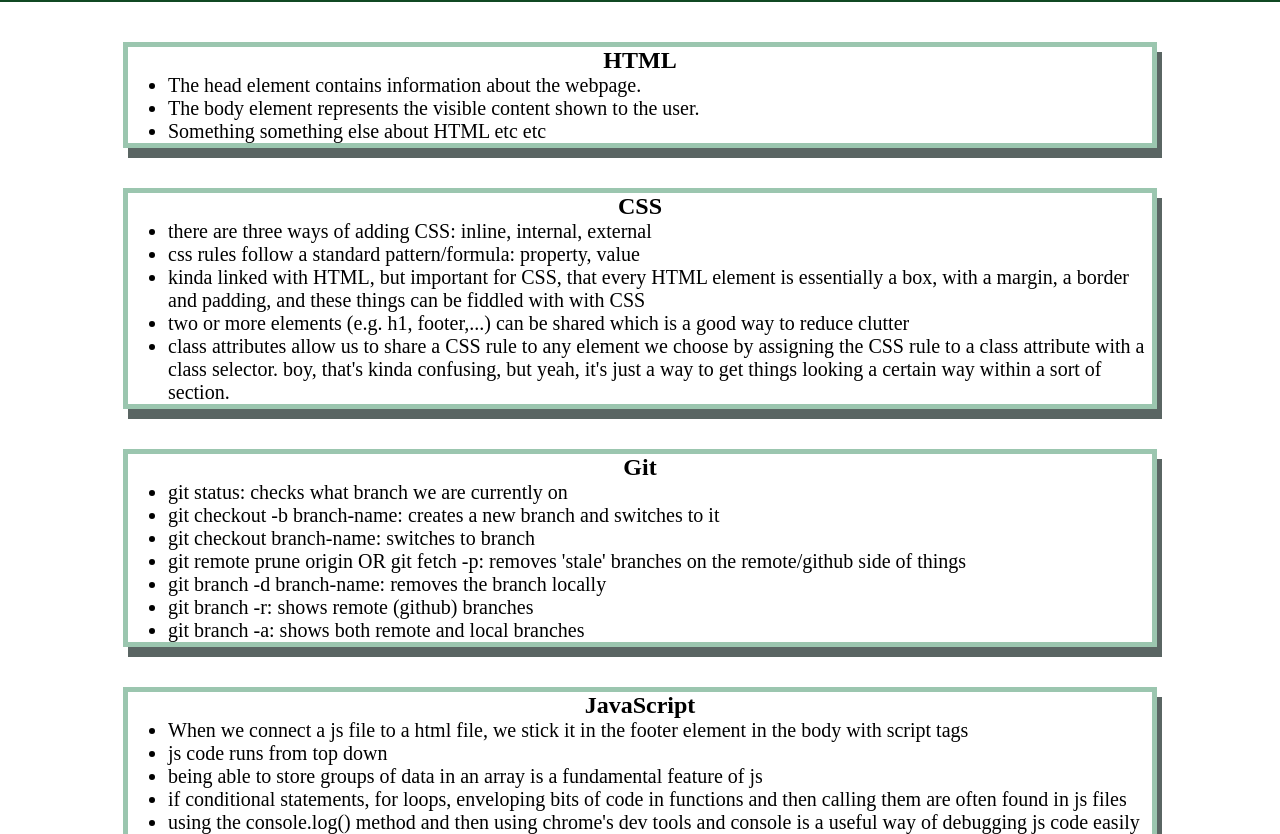
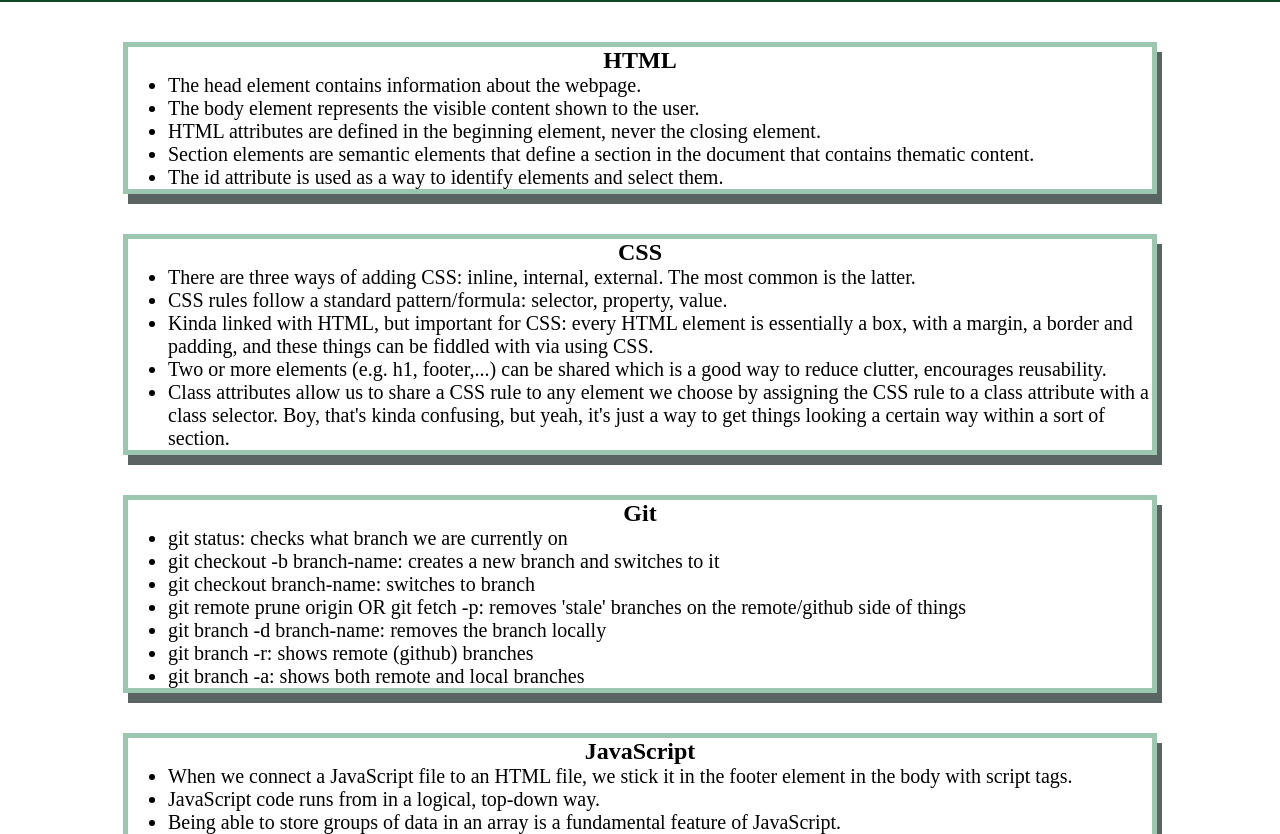
Before and after one commit to shisinbin/prework-study-guide, a plain HTML site: page index.html in a window 1280 px wide. Shown: the part 118-952 px from the top of the page. Drawn offline with Linux system fonts and the light colour scheme.

Commit message:
update project README file

```diff
--- a/index.html
+++ b/index.html
@@ -20,18 +20,20 @@
         <ul>
           <li>The head element contains information about the webpage.</li>
           <li>The body element represents the visible content shown to the user.</li>
-          <li>Something something else about HTML etc etc</li>
+          <li>HTML attributes are defined in the beginning element, never the closing element.</li>
+          <li>Section elements are semantic elements that define a section in the document that contains thematic content.</li>
+          <li>The id attribute is used as a way to identify elements and select them.</li>
         </ul>
       </section>
 
       <section class="card", id="css-section">
         <h2>CSS</h2>
         <ul>
-          <li>there are three ways of adding CSS: inline, internal, external</li>
-          <li>css rules follow a standard pattern/formula: property, value</li>
-          <li>kinda linked with HTML, but important for CSS, that every HTML element is essentially a box, with a margin, a border and padding, and these things can be fiddled with with CSS</li>
-          <li>two or more elements (e.g. h1, footer,...) can be shared which is a good way to reduce clutter</li>
-          <li>class attributes allow us to share a CSS rule to any element we choose by assigning the CSS rule to a class attribute with a class selector. boy, that's kinda confusing, but yeah, it's just a way to get things looking a certain way within a sort of section.</li>
+          <li>There are three ways of adding CSS: inline, internal, external. The most common is the latter.</li>
+          <li>CSS rules follow a standard pattern/formula: selector, property, value.</li>
+          <li>Kinda linked with HTML, but important for CSS: every HTML element is essentially a box, with a margin, a border and padding, and these things can be fiddled with via using CSS.</li>
+          <li>Two or more elements (e.g. h1, footer,...) can be shared which is a good way to reduce clutter, encourages reusability.</li>
+          <li>Class attributes allow us to share a CSS rule to any element we choose by assigning the CSS rule to a class attribute with a class selector. Boy, that's kinda confusing, but yeah, it's just a way to get things looking a certain way within a sort of section.</li>
         </ul>
       </section>
 
@@ -51,11 +53,11 @@
       <section class="card" id="javascript-section">
         <h2>JavaScript</h2>
         <ul>
-          <li>When we connect a js file to a html file, we stick it in the footer element in the body with script tags</li>
-          <li>js code runs from top down</li>
-          <li>being able to store groups of data in an array is a fundamental feature of js</li>
-          <li>if conditional statements, for loops, enveloping bits of code in functions and then calling them are often found in js files</li>
-          <li>using the console.log() method and then using chrome's dev tools and console is a useful way of debugging js code easily</li>
+          <li>When we connect a JavaScript file to an HTML file, we stick it in the footer element in the body with script tags.</li>
+          <li>JavaScript code runs from in a logical, top-down way.</li>
+          <li>Being able to store groups of data in an array is a fundamental feature of JavaScript.</li>
+          <li>If conditional statements, for loops, and enveloping bits of code in functions before calling them are common procedures/methods found in JavaScript files.</li>
+          <li>Using the console.log() method and then using Google Chrome's dev tools and console is a useful way of debugging JavaScript code easily.</li>
         </ul>
       </section>
     </main>
```
Also changed, not shown: 1 other file.
